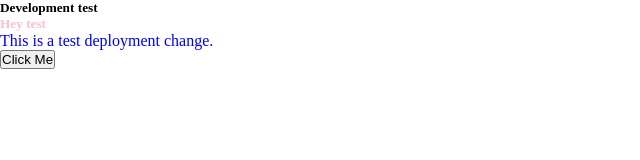
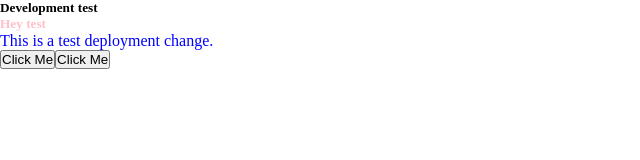
Before and after one commit to Piyushxz/Devops-MonoRepo-Test, a Next.js app in the folder apps/web/: page / in a window 1280 px wide. Shown: the top 160 px of the page, without its empty margins (0-640 px from the left). Built offline with nearby package versions, Linux system fonts and the light colour scheme; no server answers; the database is empty.

Commit message:
testing cd

```diff
--- a/apps/web/app/page.tsx
+++ b/apps/web/app/page.tsx
@@ -14,6 +14,8 @@ export default async function Home() {
       <p style={{ color: "blue" }}>This is a test deployment change.</p>
 
       <button>Click Me</button>
+      <button>Click Me</button>
+
     </div>
   );
 }
```
